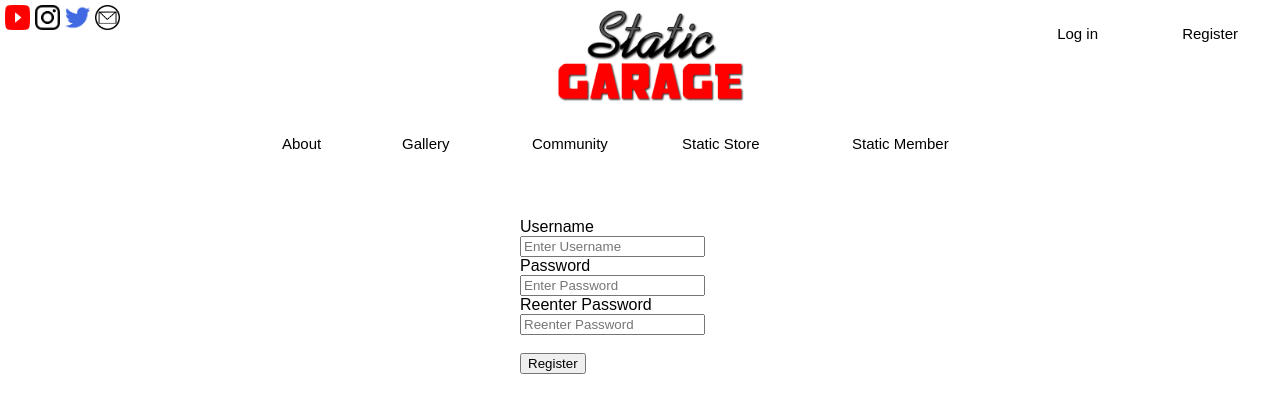
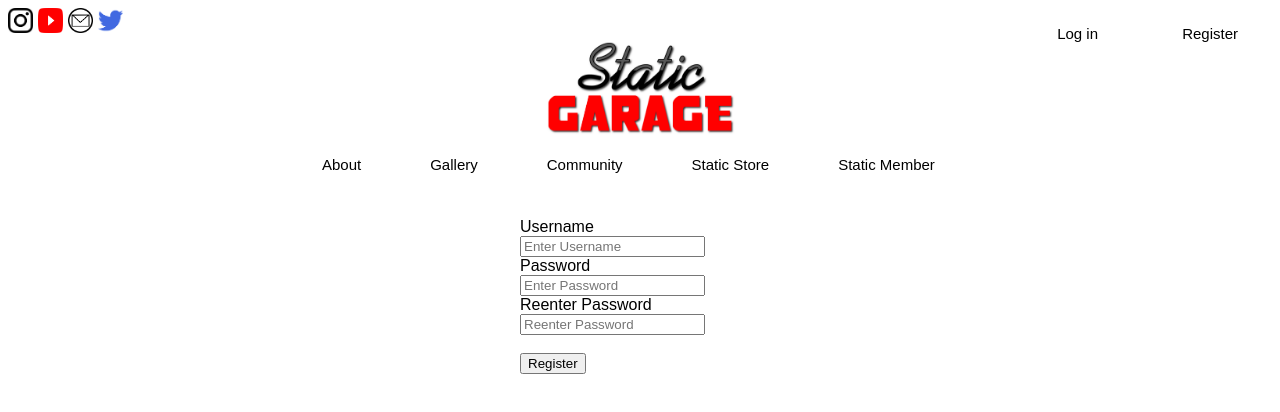
Before and after one commit to adament769/StaticGarageUSA, a plain HTML site: page register.html in a window 1280 px wide. Drawn offline with Linux system fonts and the light colour scheme.

Commit message:
Fixed Relative Changes

```diff
--- a/StaticStyle.css
+++ b/StaticStyle.css
@@ -2,42 +2,30 @@
 {
 	background: white;
 	font-family: sans-serif;
-
 }
-#youtube{
-	position: fixed;
-	visibility: visible;
-	left: 5px;
-	top: 5px;
-	z-index: 300;
+.wrapperLink
+{
+	overflow: auto;
+	width: 250px;
 }
-#instagram{
-	position: fixed;
-	visibility: visible;
-	left: 35px;
-	top: 5px;
-	z-index: 300;
+.wrapperButton
+{
+	overflow: auto;
+	width: 700px;
 }
-#twitter{
-	position: fixed;
-	visibility: visible;
-	left: 65px;
-	top: 5px;
-	z-index: 300;
+.posFloat
+{
+	float: left;
+	margin-right: 5px;
 }
-#email{
-	position: fixed;
-	visibility: visible;
-	left: 95px;
-	top: 5px;
-	z-index: 300;
+.posFloatButton
+{
+	float: left;
+	margin-right: 5px;
 }
 #logo{
-	position: fixed;
 	visibility: visible;
 	align-content: center;
-	top: 5px;
-	left: 550px;
 	z-index: 300;
 }
 #about{
--- a/register.html
+++ b/register.html
@@ -5,19 +5,23 @@
 	<link rel = "stylesheet" type = "text/css" href = "StaticStyle.css">
 </head>
 <body>
-<div id = "youtube"><a href = "https://www.youtube.com/channel/UCn0ex1C_kyB3vABBRASYWNw" ><img src = "Youtube.png" width="25px" height="25px"></a><br></div>
-	<div id = "instagram"><a href = "https://www.instagram.com/staticgarageusa/?hl=en"><img src = "Insta.png" width="25px" height="25px"></a><br></div>
-    <div id = "twitter"><a href = "https://twitter.com/babyphazz"><img src = "twitter.png" width="25px" height="25px"></a><br></div>
-    <div id = "email"><a href = "https://accounts.google.com/signin/v2/sl/pwd?service=mail&passive=true&rm=false&continue=https%3A%2F%2Fmail.google.com%2Fmail%2F&ss=1&scc=1&ltmpl=default&ltmplcache=2&emr=1&osid=1&flowName=GlifWebSignIn&flowEntry=ServiceLogin"><img src = "email.png" width="25px" height="25px"></a><br></div>
-    <div id = "logo"><a href = "Home.html" ><img src = "staticlogo.jpg" width="200px" height="100px"></a><br></div>
-    <div id = "about"><a href = "about.html" ><button class = "whiteButton redButtonHov">About</button></a></div>
-    <div id = "gallery"><a href = "gallery.html" ><button class = "whiteButton blackButtonHov">Gallery</button></a></div>
-    <div id = "community"><a href = "community.html" ><button class = "whiteButton redButtonHov">Community</button></a></div>
-    <div id = "store"><a href = "store.html" ><button class = "whiteButton blackButtonHov">Static Store</button></a></div>
-    <div id = "member"><a href = "member.html" ><button class = "whiteButton redButtonHov">Static Member</button></div>
+<div class = "wrapperLink">
+        <span class = "posFloat"><a href = "https://www.instagram.com/staticgarageusa/?hl=en"><img src = "Insta.png" width="25px" height="25px"></a></span>
+        <span class = "posFloat"><a href = "https://www.youtube.com/channel/UCn0ex1C_kyB3vABBRASYWNw" ><img src = "Youtube.png" width="25px" height="25px"></a></span>
+        <span class = "posFloat"><a href = "https://accounts.google.com/signin/v2/sl/pwd?service=mail&passive=true&rm=false&continue=https%3A%2F%2Fmail.google.com%2Fmail%2F&ss=1&scc=1&ltmpl=default&ltmplcache=2&emr=1&osid=1&flowName=GlifWebSignIn&flowEntry=ServiceLogin"><img src = "email.png" width="25px" height="25px"><br></span>
+        <span class = "posFloat"><a href = "https://twitter.com/babyphazz"><img src = "twitter.png" width="25px" height="25px"></a><br></span>
+     </div>
+     <center><div id = "logo"><a href = "Home.html" ><img src = "staticlogo.jpg" width="200px" height="100px"></a><br></div></center>
+     <center><div class = "wrapperButton">
+        <span class = "posFloatButton"><a href = "about.html" ><button class = "whiteButton redButtonHov">About</button></a></span>
+        <span class = "posFloatButton"><a href = "gallery.html" ><button class = "whiteButton blackButtonHov">Gallery</button></a></span>
+        <span class="posFloatButton"><a href = "community.html" ><button class = "whiteButton redButtonHov">Community</button></a></span>
+       <span class = "posFloatButton"><a href = "store.html" ><button class = "whiteButton blackButtonHov">Static Store</button ></a></span>
+       <span class = "posFloatButton"><a href = "member.html" ><button class = "whiteButton redButtonHov">Static Member</button></span>
+     </div></center>
     <div id = "login"><a href = "login.html" ><button class = "whiteButton redButtonHov">Log in</button></a></div>
-    <div id = "register"><a href = "register.html" ><button class = "whiteButton blackButtonHov">Register</button></a></div>s
-<div id = "inputRegister">
+    <div id = "register"><a href = "register.html" ><button class = "whiteButton blackButtonHov">Register</button></a></div>
+     <div id = "inputRegister">
      <label><br>Username</br></label>
      <input type = "text" placeholder="Enter Username" name = "uname" required>
      <label><br>Password</br></label>
```
Also changed, not shown: Home.html (+14 -10 lines), about.html (+14 -10 lines), community.html (+14 -10 lines), gallery.html (+14 -10 lines), login.html (+15 -11 lines), member.html (+14 -10 lines), store.html (+14 -10 lines).
